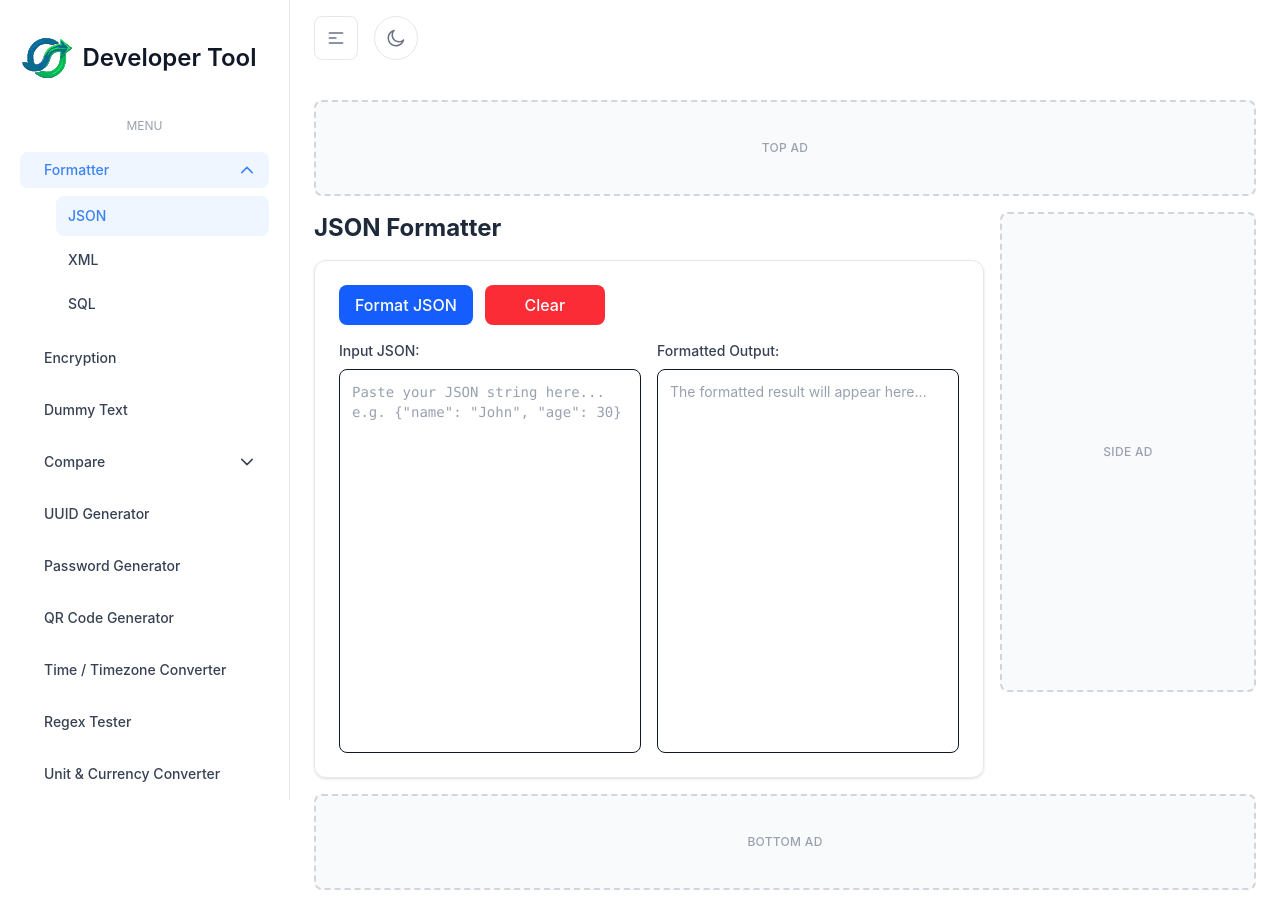
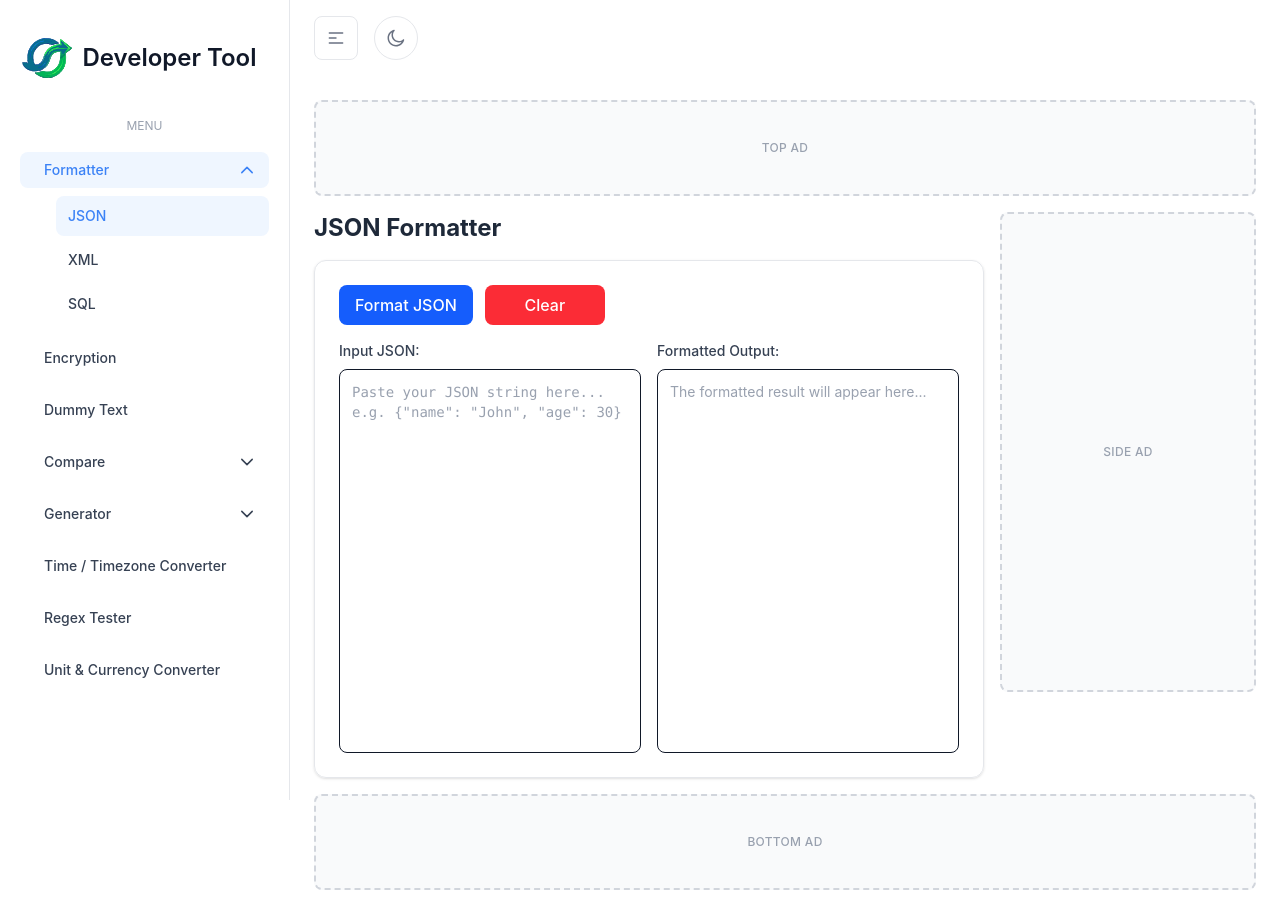
Before and after one commit to MaiCongPhuoc/developer_tool, a React (Vite) app: page / in a window 1280 px wide. Built offline with nearby package versions, Linux system fonts and the light colour scheme.

Commit message:
edit display sidebar

```diff
--- a/src/layout/AppSidebar.tsx
+++ b/src/layout/AppSidebar.tsx
@@ -36,18 +36,12 @@
   },
   {
     icon: '',
-    name: 'UUID Generator',
-    path: '/uuid',
-  },
-  {
-    icon: '',
-    name: 'Password Generator',
-    path: '/password-generator',
-  },
-  {
-    icon: '',
-    name: 'QR Code Generator',
-    path: '/qr-code',
+    name: 'Generator',
+    subItems: [
+      { name: 'UUID Generator', path: '/uuid', pro: false },
+      { name: 'Password Generator', path: '/password-generator', pro: false },
+      { name: 'QR Code Generator', path: '/qr-code', pro: false },
+    ],
   },
   {
     icon: '',
```
